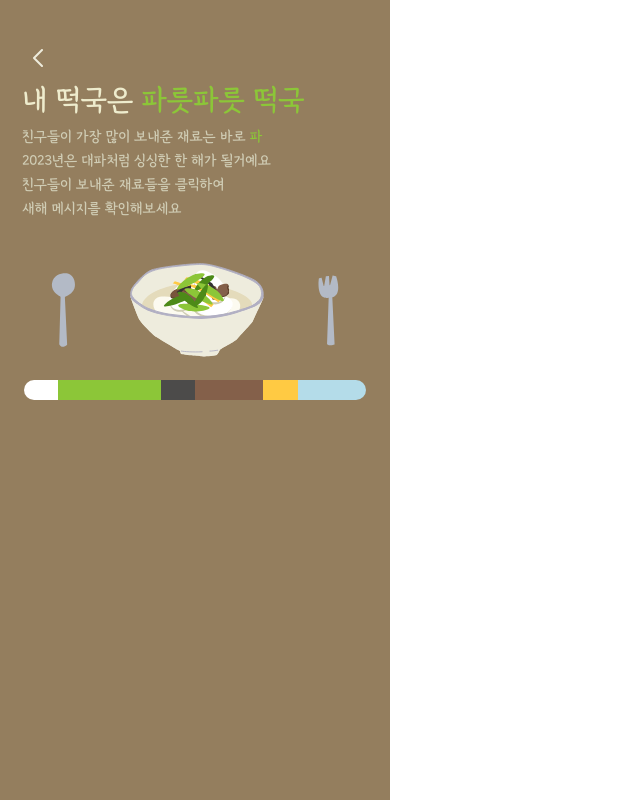
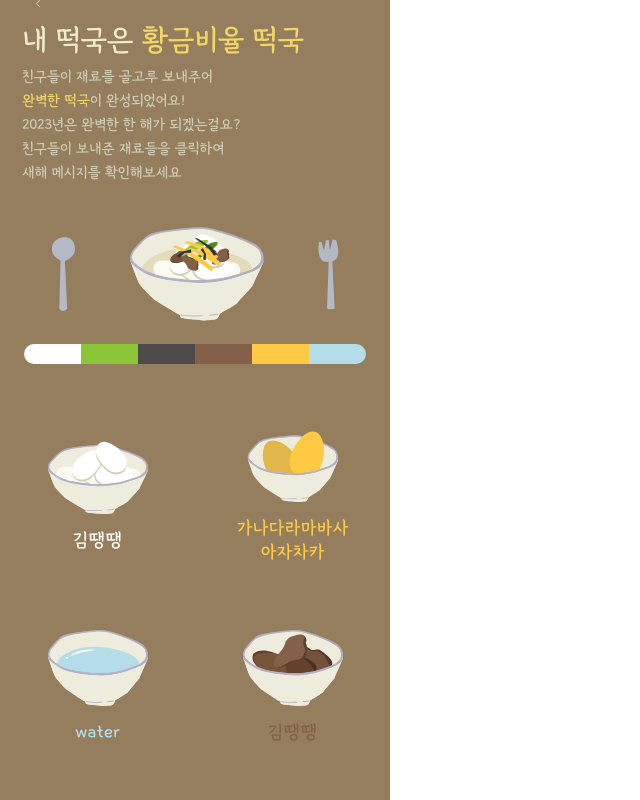
Before and after one commit to BokdungEEE/luckycharm-frontend, a React (Create React App) app: page /result in a window 1280 px wide. Shown: the top 800 px of the page, without its empty margins (0-640 px from the left). Built offline with nearby package versions, Linux system fonts and the light colour scheme.

Commit message:
feat: 받은 재료, 완성된 떡국

```diff
--- a/src/components/Complete.jsx
+++ b/src/components/Complete.jsx
@@ -4,6 +4,28 @@ import Spoon from '../asset/spoon.svg';
 import Fork from '../asset/fork.svg';
 
 const Complete = ({ source, title, text, ingredient, color }) => {
+  const Golden = () => {
+    if (ingredient == '완벽한 떡국') {
+      return (
+        <GoldContainer>
+          친구들이 재료를 골고루 보내주어
+          <br />
+          <GoldText>
+            <GoldText textColor={color}>{ingredient}</GoldText>이 완성되었어요!
+          </GoldText>
+        </GoldContainer>
+      );
+    } else {
+      return (
+        <IngredientContainer>
+          <IngredientText>
+            친구들이 가장 많이 보내준 재료는 바로&nbsp;
+          </IngredientText>
+          <IngredientText textColor={color}>{ingredient}</IngredientText>
+        </IngredientContainer>
+      );
+    }
+  };
   return (
     <Container>
       <ContentContainer>
@@ -11,12 +33,7 @@ const Complete = ({ source, title, text, ingredient, color }) => {
           <Title>내 떡국은&nbsp;</Title>
           <Title textColor={color}>{title}</Title>
         </TitleContainer>
-        <IngredientContainer>
-          <IngredientText>
-            친구들이 가장 많이 보내준 재료는 바로&nbsp;
-          </IngredientText>
-          <IngredientText textColor={color}>{ingredient}</IngredientText>
-        </IngredientContainer>
+        {Golden()}
         {text}
         <IngredientText>
           친구들이 보내준 재료들을 클릭하여
@@ -63,7 +80,18 @@ const IngredientContainer = styled.div`
   display: flex;
 `;
 
+const GoldContainer = styled.div`
+  flex-direction: column;
+`;
+
 const IngredientText = styled.div`
+  font-weight: 400;
+  font-size: 16px;
+  color: ${(props) => props?.textColor};
+`;
+
+const GoldText = styled.div`
+  display: flex;
   font-weight: 400;
   font-size: 16px;
   color: ${(props) => props?.textColor};
--- /dev/null
+++ b/src/components/Soup.jsx
@@ -0,0 +1,114 @@
+import React from 'react';
+import LotGreenonion from '../asset/lotgreenonion.svg';
+import LotRicecake from '../asset/lotricecake.svg';
+import LotEgg from '../asset/lotegg.svg';
+import LotMeat from '../asset/lotmeat.svg';
+import LotSeaweed from '../asset/lotseaweed.svg';
+import LotWater from '../asset/lotwater.svg';
+import GoldenRatio from '../asset/golden.svg';
+import Complete from './Complete';
+
+const Soup = (props) => {
+  const soups = [
+    {
+      id: 'green_onion',
+      img: LotGreenonion,
+      title: '파릇파릇 떡국',
+      ingredient: '파',
+      text: '2023년은 대파처럼 싱싱한 한 해가 될거예요',
+      color: '#8CC638',
+    },
+    {
+      id: 'rice',
+      img: LotRicecake,
+      title: '쫄깃쫄깃 떡국',
+      ingredient: '떡',
+      text: '2023년에는 쫄깃쫄깃 즐거운 일들이 가득할거에요',
+      color: '#FFFFFF',
+    },
+    {
+      id: 'sea_weed',
+      img: LotSeaweed,
+      title: '짭쪼름 떡국',
+      ingredient: '김',
+      text: '2023년에는 짭짤한 수입이 많겠는데요?',
+      color: '#4C4B4A',
+    },
+    {
+      id: 'meat',
+      img: LotMeat,
+      title: '단백질 떡국',
+      ingredient: '고기',
+      text: '2023년에는 아프지않고 건강! 튼튼!한 한 해가 될 거예요',
+      color: '#84604A',
+    },
+    {
+      id: 'egg',
+      img: LotEgg,
+      title: '보들보들 떡국',
+      ingredient: '계란',
+      text: '2023년에는 모든 일이 부드럽고 순조롭게 진행될 거예요',
+      color: '#FFCA43',
+    },
+    {
+      id: 'water',
+      img: LotWater,
+      title: '한강 떡국',
+      ingredient: '물',
+      text: '2023년에는 모든 일이 강물처럼 시원하게 잘될 거예요',
+      color: '#B4DCE9',
+    },
+    {
+      id: 'gold',
+      img: GoldenRatio,
+      title: '황금비율 떡국',
+      ingredient: '완벽한 떡국',
+      text: '2023년은 완벽한 한 해가 되겠는걸요?',
+      color: '#F3D666',
+    },
+  ];
+
+  const myobject = props.readings[0];
+  const values = Object.values(props.readings[0]);
+  const temp = values[0];
+  let map = new Map(Object.entries(myobject));
+
+  const most = [...map.entries()].reduce((a, b) => (a[1] > b[1] ? a : b))[0];
+
+  if (
+    values[1] === temp &&
+    values[2] === temp &&
+    values[3] === temp &&
+    values[4] === temp &&
+    values[5] === temp
+  ) {
+    return (
+      <Complete
+        source={GoldenRatio}
+        color={'#F3D666'}
+        title={'황금비율 떡국'}
+        text={'2023년은 완벽한 한 해가 되겠는걸요?'}
+        ingredient={'완벽한 떡국'}
+      />
+    );
+  } else {
+    return (
+      <div>
+        {soups
+          .filter((soup) => soup.id === most)
+          .map((soup, i) => (
+            <Complete
+              key={i}
+              source={soup.img}
+              color={soup.color}
+              title={soup.title}
+              text={soup.text}
+              ingredient={soup.ingredient}
+            />
+          ))}
+      </div>
+    );
+  }
+};
+
+export default Soup;
--- a/src/components/progressbar.jsx
+++ b/src/components/progressbar.jsx
@@ -11,7 +11,6 @@ class ProgressBar extends Component {
     const values = Object.values(parent.readings[0]);
     let bars = values.map(function (value, i) {
       let total = values.reduce((prev, curr) => prev + curr);
-
       return (
         <Bar
           style={{
@@ -37,6 +36,7 @@ const Bar = styled.div`
 
 const Progress = styled.div`
   div {
+    margin-bottom: 42px;
     &:first-child {
       border-top-left-radius: 10px;
       border-bottom-left-radius: 10px;
--- /dev/null
+++ b/src/components/received.jsx
@@ -0,0 +1,34 @@
+import React from 'react';
+import styled from 'styled-components';
+
+const Received = ({ source, name, color }) => {
+  return (
+    <Container>
+      <ReceivedImg src={source} />
+      <NameTag textColor={color}>{name}</NameTag>
+    </Container>
+  );
+};
+const Container = styled.div`
+  width: 112px;
+  height: 192px;
+  display: flex;
+  flex-direction: column;
+  align-items: center;
+  justify-content: center;
+  width: 50%;
+`;
+
+const ReceivedImg = styled.img`
+  width: 100px;
+  height: 76px;
+`;
+const NameTag = styled.div`
+  width: 112px;
+  margin: 14px;
+  font-size: 20px;
+  line-height: 24px;
+  text-align: center;
+  color: ${(props) => props.textColor};
+`;
+export default Received;
--- a/src/data/resultData.js
+++ /dev/null
@@ -1,59 +0,0 @@
-import LotGreenonion from '../asset/lotgreenonion.svg';
-// import LotRicecake from '../asset/lotricecake.svg';
-// import LotEgg from '../asset/lotegg.svg';
-// import LotMeat from '../asset/lotmeat.svg';
-// import LotSeaweed from '../asset/lotseaweed.svg';
-// import LotWater from '../asset/lotwater.svg';
-// import GoldenRatio from '../asset/golden.svg';
-
-export const data = [
-  {
-    img: LotGreenonion,
-    title: '파릇파릇 떡국',
-    ingredient: '파',
-    text: '2023년은 대파처럼 싱싱한 한 해가 될거예요',
-    color: '#8CC638',
-  },
-  // {
-  //   img: LotRicecake,
-  //   title: '쫄깃쫄깃 떡국',
-  //   ingredient: '떡',
-  //   text: '2023년에는 쫄깃쫄깃 즐거운 일들이 가득할거에요',
-  //   color: '#FFFFFF',
-  // },
-  // {
-  //   img: LotSeaweed,
-  //   title: '짭쪼름 떡국',
-  //   ingredient: '김',
-  //   text: '2023년에는 짭짤한 수입이 많겠는데요?',
-  //   color: '#4C4B4A',
-  // },
-  // {
-  //   img: LotMeat,
-  //   title: '단백질 떡국',
-  //   ingredient: '고기',
-  //   text: '2023년에는 아프지않고 건강! 튼튼!한 한 해가 될 거예요',
-  //   color: '#84604A',
-  // },
-  // {
-  //   img: LotEgg,
-  //   title: '보들보들 떡국',
-  //   ingredient: '계란',
-  //   text: '2023년에는 모든 일이 부드럽고 순조롭게 진행될 거예요',
-  //   color: '#FFCA43',
-  // },
-  // {
-  //   img: LotWater,
-  //   title: '한강 떡국',
-  //   ingredient: '물',
-  //   text: '2023년에는 모든 일이 강물처럼 시원하게 잘될 거예요',
-  //   color: '#B4DCE9',
-  // },
-  // {
-  //   img: GoldenRatio,
-  //   title: '황금비율 떡국',
-  //   ingredient: '완벽한 떡국',
-  //   text: '2023년은 완벽한 한 해가 되겠는걸요?',
-  //   color: '#F3D666',
-  // },
-];
--- a/src/pages/Result.jsx
+++ b/src/pages/Result.jsx
@@ -2,41 +2,127 @@ import React from 'react';
 import { ReactComponent as Arrow } from '../asset/arrow.svg';
 import styled from 'styled-components';
 import { useNavigate } from 'react-router-dom';
-import { data } from '../data/resultData';
-import Complete from '../components/Complete';
+import Soup from '../components/Soup';
 import ProgressBar from '../components/progressbar';
+import Received from '../components/received';
+import ReceivedEgg from '../asset/receivedegg.svg';
+import ReceivedGreenonion from '../asset/receivedgreenonion.svg';
+import ReceivedMeat from '../asset/receivedmeat.svg';
+import ReceivedRice from '../asset/receivedricecake.svg';
+import ReceivedWater from '../asset/receivedwater.svg';
+import ReceivedSeaweed from '../asset/receivedseaweed.svg';
+import { defaultTheme } from '../styles/theme';
 
 const Result = () => {
   let readings = [
     {
-      sea_weed: 10,
+      rice: 30,
       green_onion: 30,
-      water: 10,
-      meet: 20,
-      egg: 10,
-      rice: 20,
+      sea_weed: 30,
+      meat: 30,
+      egg: 30,
+      water: 30,
     },
   ];
+  const sample = [
+    {
+      ingredient: 'rice',
+      nickname: '김땡땡',
+      message: '새복많',
+    },
+    {
+      ingredient: 'egg',
+      nickname: '가나다라마바사아자차카',
+      message: '새복많',
+    },
+    {
+      ingredient: 'water',
+      nickname: 'water',
+      message: '새복많',
+    },
+    {
+      ingredient: 'meat',
+      nickname: '김땡땡',
+      message: '새복많',
+    },
+    {
+      ingredient: 'sea_weed',
+      nickname: '박땡땡',
+      message: '새복많',
+    },
+  ];
+
   const navigate = useNavigate();
   const goBack = () => {
     navigate(-1);
   };
+
   return (
     <Container>
       <ArrowImg onClick={goBack} />
       <ResultContainer>
-        {data.map((data, index) => (
-          <Complete
-            key={index}
-            source={data.img}
-            color={data.color}
-            title={data.title}
-            text={data.text}
-            ingredient={data.ingredient}
-          />
-        ))}
+        <Soup readings={readings} />
       </ResultContainer>
       <ProgressBar readings={readings} height={20} />
+      <ReceivedIngredient>
+        {sample.map((data, index) => {
+          if (data.ingredient == 'egg') {
+            return (
+              <Received
+                key={index}
+                source={ReceivedEgg}
+                color={defaultTheme.colors.egg}
+                name={data.nickname}
+              />
+            );
+          } else if (data.ingredient == 'green_onion') {
+            return (
+              <Received
+                key={index}
+                source={ReceivedGreenonion}
+                color={defaultTheme.colors.greenonion}
+                name={data.nickname}
+              />
+            );
+          } else if (data.ingredient == 'meat') {
+            return (
+              <Received
+                key={index}
+                source={ReceivedMeat}
+                color={defaultTheme.colors.meat}
+                name={data.nickname}
+              />
+            );
+          } else if (data.ingredient == 'rice') {
+            return (
+              <Received
+                key={index}
+                source={ReceivedRice}
+                color={defaultTheme.colors.white}
+                name={data.nickname}
+              />
+            );
+          } else if (data.ingredient == 'water') {
+            return (
+              <Received
+                key={index}
+                source={ReceivedWater}
+                color={defaultTheme.colors.water}
+                name={data.nickname}
+              />
+            );
+          } else if (data.ingredient == 'sea_weed') {
+            return (
+              <Received
+                key={index}
+                source={ReceivedSeaweed}
+                color={defaultTheme.colors.seaweed}
+                name={data.nickname}
+              />
+            );
+          }
+        })}
+      </ReceivedIngredient>
     </Container>
   );
 };
@@ -52,11 +138,17 @@ const Container = styled.div`
 
 const ArrowImg = styled(Arrow)`
   align-self: flex-start;
-  margin-top: 49px;
+  /* margin-top: 49px; */
   margin-left: 33px;
 `;
+
 const ResultContainer = styled.div`
   width: 390px;
 `;
 
+const ReceivedIngredient = styled.div`
+  display: flex;
+  flex-wrap: wrap;
+`;
+
 export default Result;
--- a/src/styles/theme.js
+++ b/src/styles/theme.js
@@ -10,5 +10,10 @@ export const defaultTheme = {
     gray: '#686868',
     brown: '#947E5E',
     beige: '#D0CDB5',
+    greenonion: '#8CC638',
+    seaweed: '#4C4B4A',
+    meat: '#84604A',
+    egg: '#FFCA43',
+    water: '#B4DCE9',
   },
 };
```
